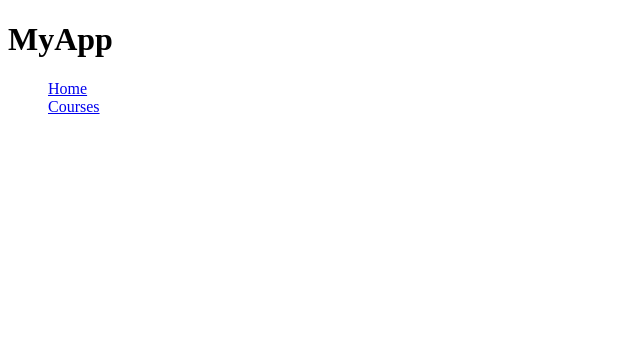
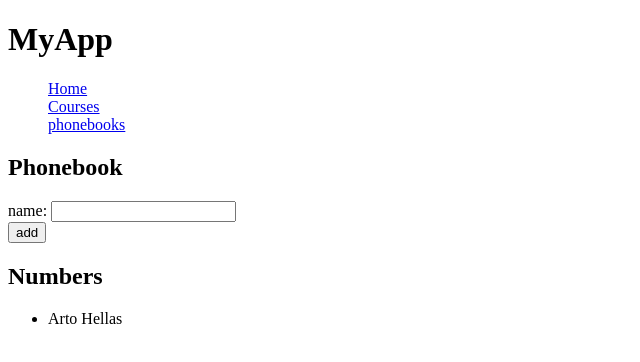
Before and after one commit to JulienLouisSchneider/prw3-react-part2, a React (Vite) app: page /phonebooks in a window 1280 px wide. Before the commit this address had no page. Shown: the top 362 px of the page, without its empty margins (0-640 px from the left). Built offline with nearby package versions, Linux system fonts and the light colour scheme.

Commit message:
feat: exercise 2.6

```diff
--- a/src/App.jsx
+++ b/src/App.jsx
@@ -1,5 +1,6 @@
 import {BrowserRouter, Routes, Route, Link} from 'react-router-dom'
 import Course from './pages/Course'
+import PhoneBook from "./pages/PhoneBook.jsx";
 
 const App = () => {
     return (
@@ -9,10 +10,12 @@ const App = () => {
                 <ul style={{ listStyleType: 'none' }}>
                     <li><Link to="/">Home</Link></li>
                     <li><Link to="/courses">Courses</Link></li>
+                    <li><Link to="/phonebooks">phonebooks</Link></li>
                 </ul>
             </nav>
             <Routes>
                 <Route path="/courses" element={<Course />} />
+                <Route path="/phonebooks" element={<PhoneBook />} />
             </Routes>
         </BrowserRouter>
     )
--- /dev/null
+++ b/src/pages/PhoneBook.jsx
@@ -0,0 +1,51 @@
+import { useState } from 'react'
+
+const PhoneBook = () => {
+    const [persons, setPersons] = useState([{ name: 'Arto Hellas', id: 1 }])
+    const [newName, setNewName] = useState('')
+
+    const addPerson = (event) => {
+        event.preventDefault()
+
+        const personObject = {
+            name: newName,
+            id: persons.length + 1
+        }
+
+        setPersons(persons.concat(personObject))
+        setNewName('')
+    }
+
+    const handlePersonChange = (event) => {
+        setNewName(event.target.value)
+    }
+
+    return (
+        <div>
+            <h2>Phonebook</h2>
+
+            <form onSubmit={addPerson}>
+                <div>
+                    name:{' '}
+                    <input
+                        value={newName}
+                        onChange={handlePersonChange}
+                    />
+                </div>
+
+                <div>
+                    <button type="submit">add</button>
+                </div>
+            </form>
+
+            <h2>Numbers</h2>
+            <ul>
+                {persons.map(person => (
+                    <li key={person.id}>{person.name}</li>
+                ))}
+            </ul>
+        </div>
+    )
+}
+
+export default PhoneBook
```
